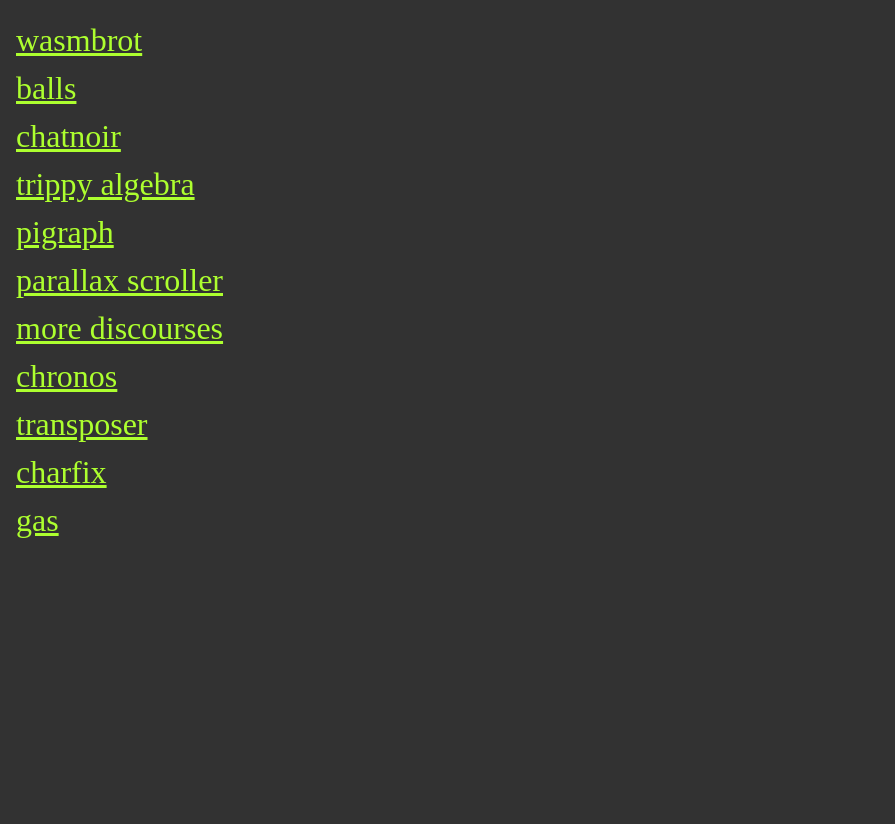
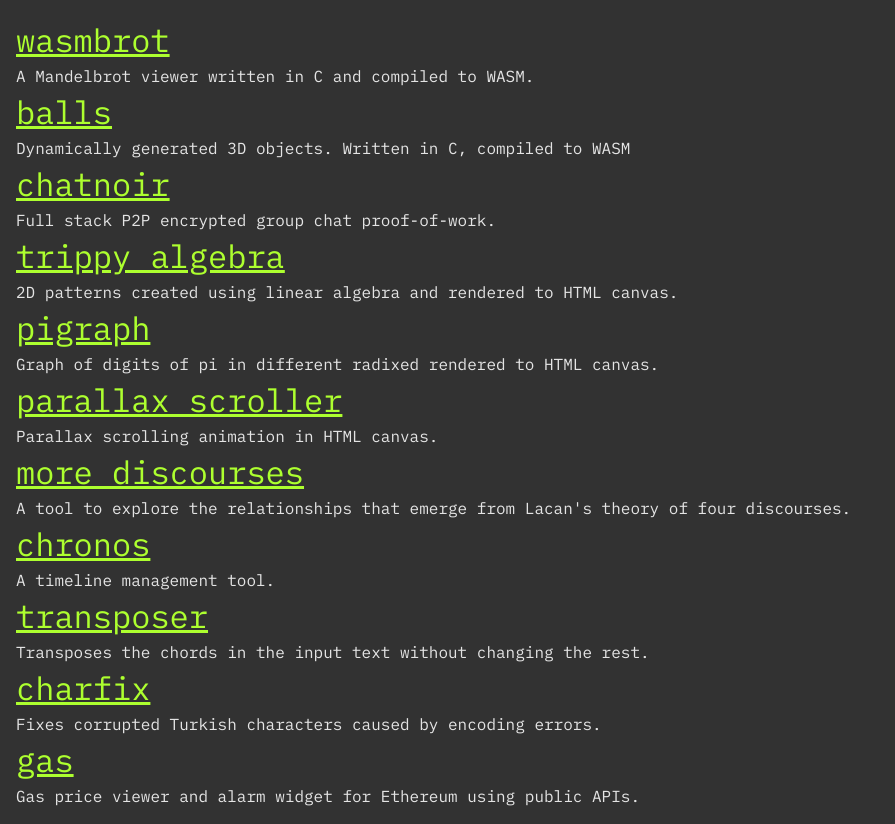
Before and after one commit to kargayerde/kargayerde.github.io, a React (Vite) app: page / in a window 1280 px wide. Shown: the whole page, without its empty margins (0-895 px from the left). Before the commit the page ends 800 px from the top, so only its background shows below. Built offline with nearby package versions, Linux system fonts and the light colour scheme.

Commit message:
added descriptions

```diff
--- a/index.html
+++ b/index.html
@@ -3,7 +3,10 @@
   <head>
     <meta charset="UTF-8" />
     <meta name="viewport" content="width=device-width, initial-scale=1.0" />
-    <title>kargayerde</title>
+	<title>kargayerde</title>
+	<link rel="preconnect" href="https://fonts.googleapis.com">
+<link rel="preconnect" href="https://fonts.gstatic.com" crossorigin>
+<link href="https://fonts.googleapis.com/css2?family=IBM+Plex+Mono:ital,wght@0,100;0,200;0,300;0,400;0,500;0,600;0,700;1,100;1,200;1,300;1,400;1,500;1,600;1,700&display=swap" rel="stylesheet">
   </head>
   <body>
     <div id="root"></div>
--- a/src/App.jsx
+++ b/src/App.jsx
@@ -4,65 +4,80 @@
 			title: "WASMbrot",
 			link: "https://kargayerde.github.io/wasmbrot/",
 			repo: "",
-			description: "",
+			description: "A Mandelbrot viewer written in C and compiled to WASM.",
 		},
-		{ title: "balls", link: "https://kargayerde.github.io/balls/", repo: "", description: "" },
+		{
+			title: "balls",
+			link: "https://kargayerde.github.io/balls/",
+			repo: "",
+			description: "Dynamically generated 3D objects. Written in C, compiled to WASM",
+		},
 		{
 			title: "chatnoir",
 			link: "https://chatnoir-front.onrender.com/",
 			repo: "",
-			description: "",
+			description: "Full stack P2P encrypted group chat proof-of-work.",
 		},
 		{
 			title: "Trippy Algebra",
 			link: "https://kargayerde.github.io/trippy-algebra/",
 			repo: "",
-			description: "",
+			description: "2D patterns created using linear algebra and rendered to HTML canvas.",
 		},
 		{
 			title: "Pigraph",
 			link: "https://kargayerde.github.io/pigraph/",
 			repo: "",
-			description: "",
+			description: "Graph of digits of pi in different radixed rendered to HTML canvas.",
 		},
 		{
 			title: "Parallax Scroller",
 			link: "https://kargayerde.github.io/parallax-scroller/",
 			repo: "",
-			description: "",
+			description: "Parallax scrolling animation in HTML canvas.",
 		},
 		{
 			title: "More Discourses",
 			link: "https://kargayerde.github.io/more-discourses/",
 			repo: "",
-			description: "",
+			description:
+				"A tool to explore the relationships that emerge from Lacan's theory of four discourses.",
 		},
 		{
 			title: "Chronos",
 			link: "https://kargayerde.github.io/chronos/",
 			repo: "",
-			description: "",
+			description: "A timeline management tool.",
 		},
 		{
 			title: "Transposer",
 			link: "https://kargayerde.github.io/transposer/",
 			repo: "",
-			description: "",
+			description: "Transposes the chords in the input text without changing the rest.",
 		},
 		{
 			title: "Charfix",
 			link: "https://kargayerde.github.io/charfix/",
 			repo: "",
-			description: "",
+			description: "Fixes corrupted Turkish characters caused by encoding errors.",
 		},
-		{ title: "Gas", link: "https://kargayerde.github.io/gas/", repo: "", description: "" },
+		{
+			title: "Gas",
+			link: "https://kargayerde.github.io/gas/",
+			repo: "",
+			description:
+				"Gas price viewer and alarm widget for Ethereum using public APIs.",
+		},
 	];
 
 	return (
 		<div className="App">
 			{pages.map(({ title, link, repo, description }, index) => (
 				<div key={index}>
-					<a href={link}>{title.toLocaleLowerCase("tr")}</a>
+					<a href={link} target="#">
+						{title.toLocaleLowerCase("tr")}
+					</a>
+					<div>{description}</div>
 				</div>
 			))}
 		</div>
--- a/src/index.css
+++ b/src/index.css
@@ -30,11 +30,12 @@
 a {
 	color: greenyellow;
 	font-size: xx-large;
+
 	&:hover {
 		color: rgb(179, 140, 217);
 	}
 	/* &:visited {
-		color: rgb(179, 140, 217);
+		color: hsl(84, 100%, 19%);
 	} */
 }
 
```
